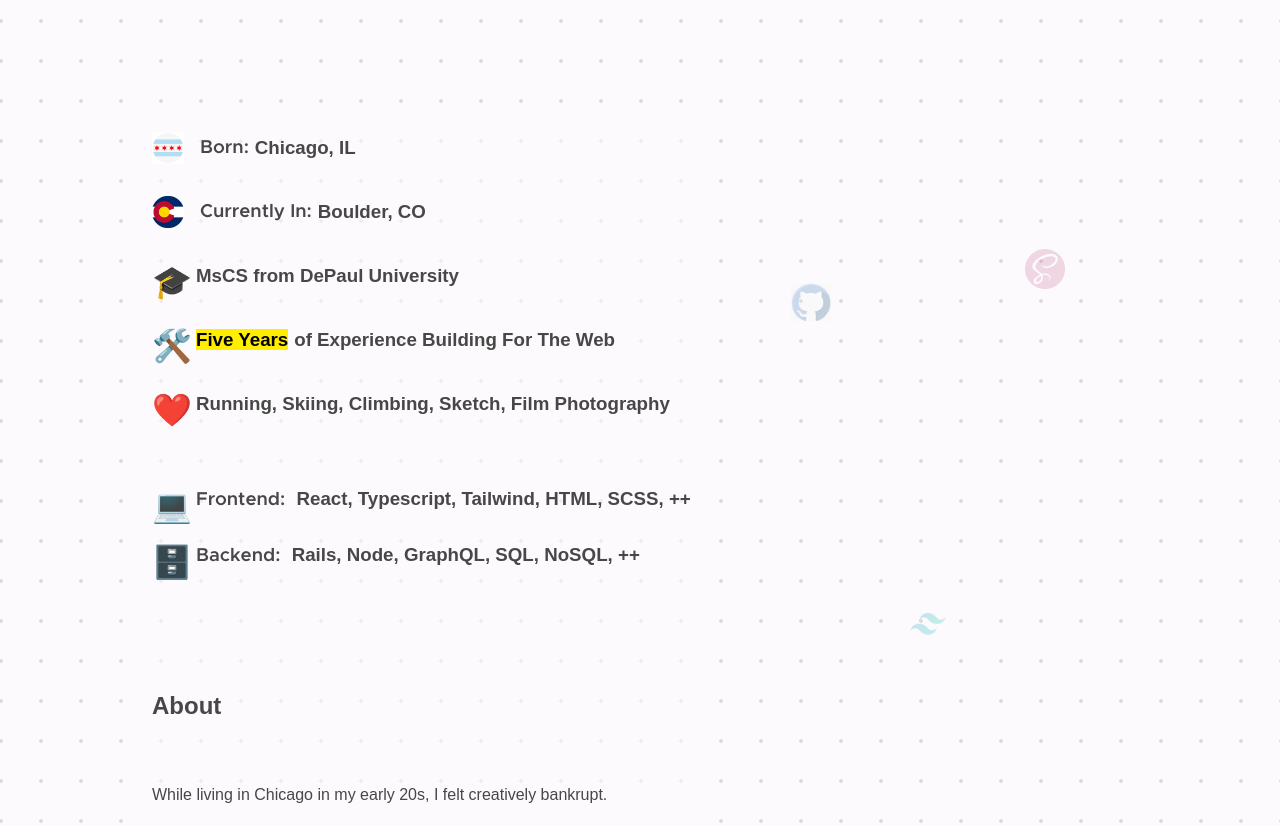
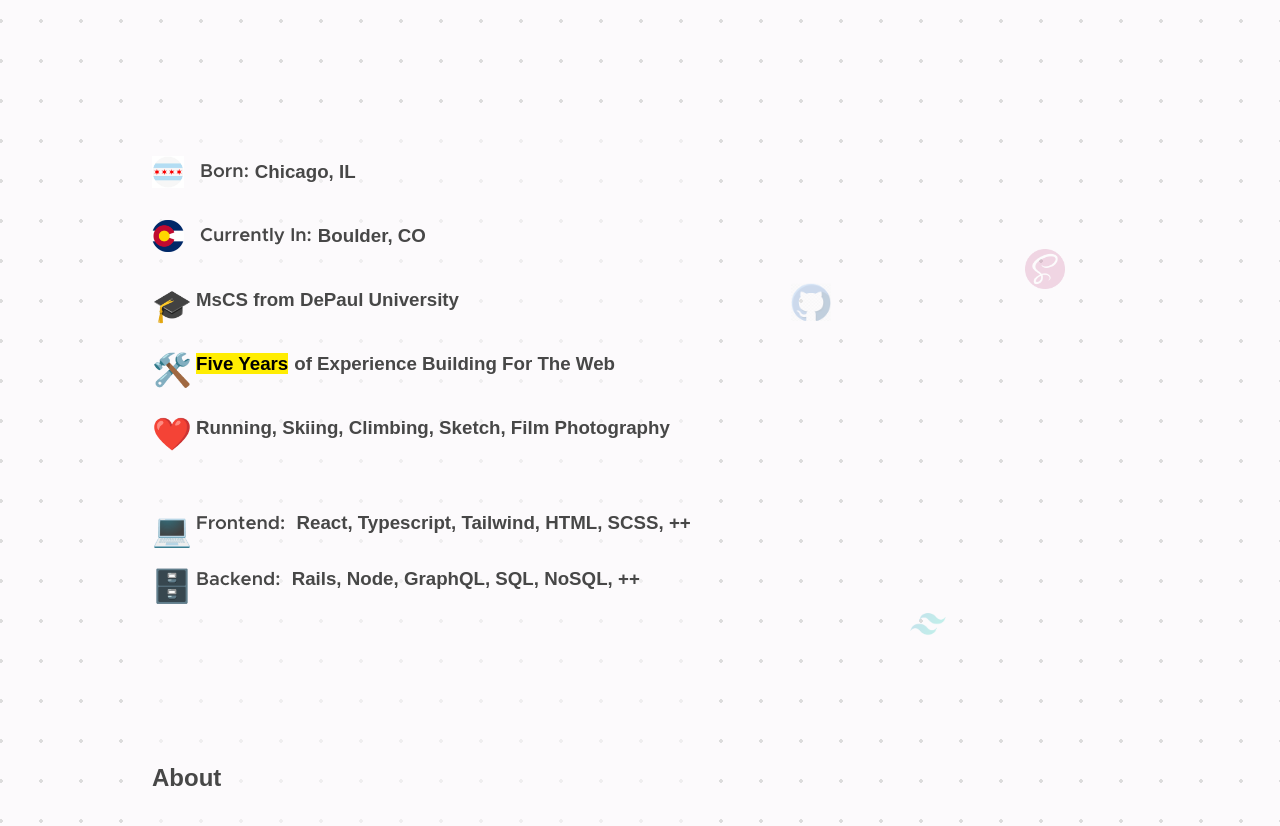
Before and after one commit to aojin/portfolio-update, a React (Vite) app: page / in a window 1280 px wide. Shown: the part 660-1486 px from the top of the page. Built offline with nearby package versions, Linux system fonts and the light colour scheme; a web font is replaced by a local one.

Commit message:
add padding top and bottom of facts

```diff
--- a/src/App.css
+++ b/src/App.css
@@ -152,6 +152,7 @@ html {
   width: 100%;
   max-width: 600px;
   margin-bottom: 60px;
+  padding: 24px 0;
 
   img {
     height: 32px;
```
